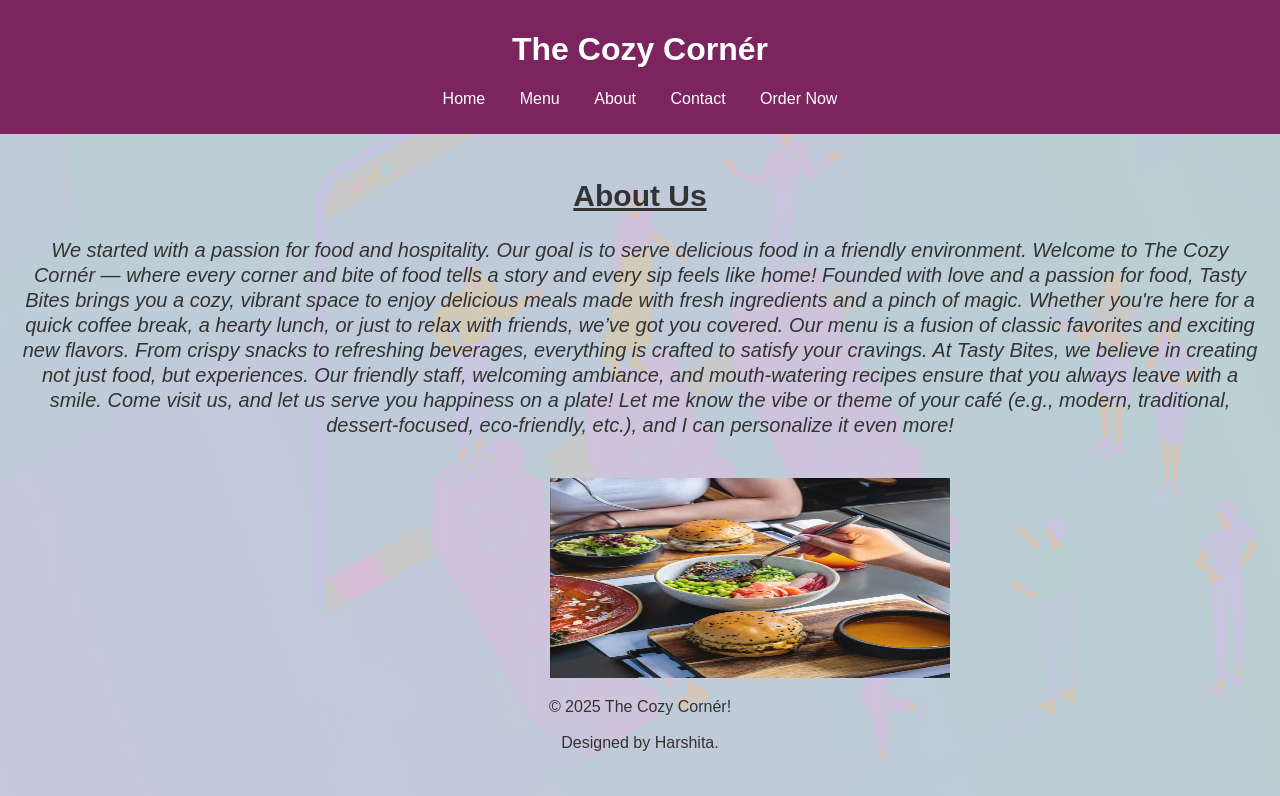
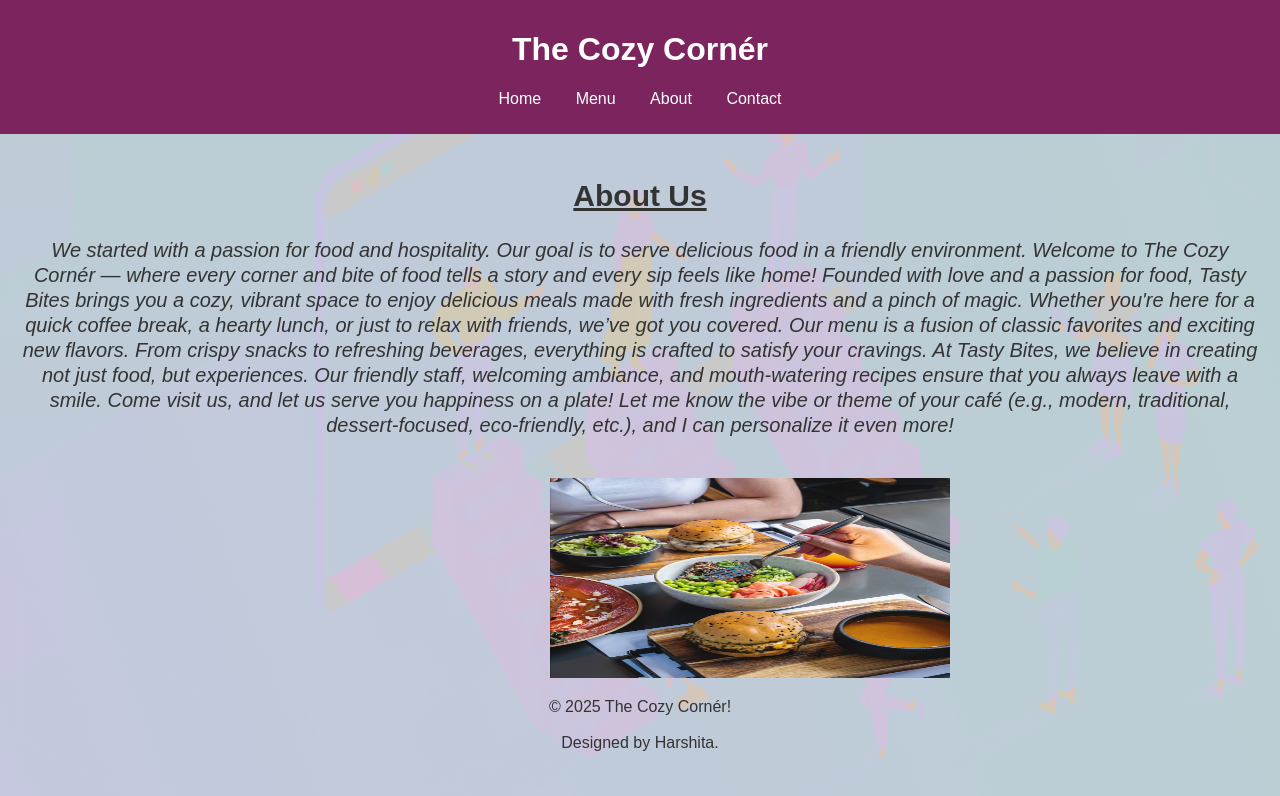
Before and after one commit to Harshita366/RestaurantManagementSystem, a plain HTML site: page about.html in a window 1280 px wide. Drawn offline with Linux system fonts and the light colour scheme.

Commit message:
Update about.html

```diff
--- a/about.html
+++ b/about.html
@@ -14,7 +14,6 @@
                 <li><a href="menu.html">Menu</a></li>
                 <li><a href="about.html">About</a></li>
                 <li><a href="contact.html">Contact</a></li>
-                <li><a href="cozy corner.html">Order Now</a></li>
             </ul>
         </nav>
     </header>
```
